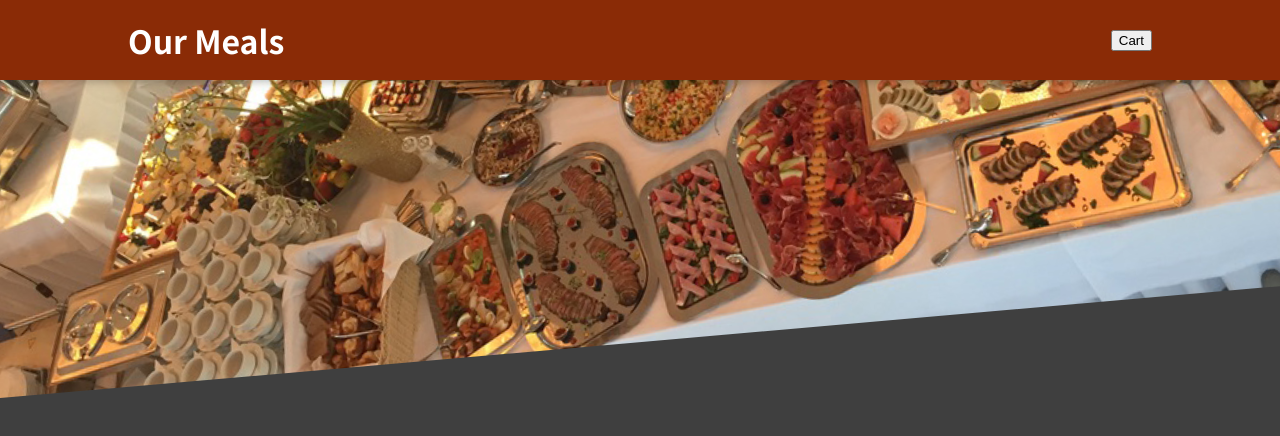
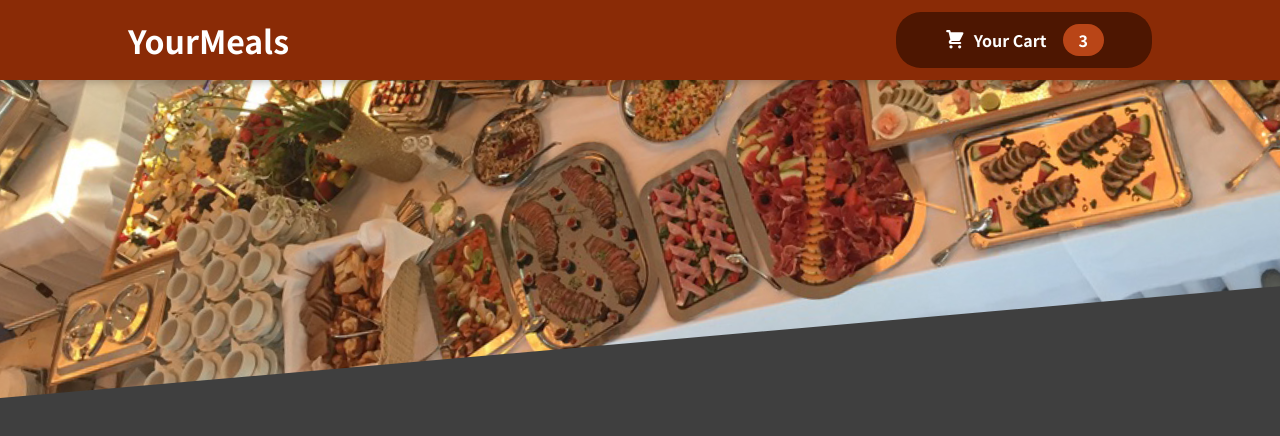
Before and after one commit to AQAMINE/Food-Order-React-Js, a React (Create React App) app: page / in a window 1280 px wide. Shown: the top 436 px of the page. Built offline with nearby package versions, Linux system fonts and the light colour scheme.

Commit message:
Header/CartButtonSvg

```diff
--- /dev/null
+++ b/src/components/Cart/CartIcon.js
@@ -0,0 +1,13 @@
+const CartIcon = () => {
+  return (
+    <svg
+      xmlns="http://www.w3.org/2000/svg"
+      viewBox="0 0 20 20"
+      fill="currentColor"
+    >
+      <path d="M3 1a1 1 0 000 2h1.22l.305 1.222a.997.997 0 00.01.042l1.358 5.43-.893.892C3.74 11.846 4.632 14 6.414 14H15a1 1 0 000-2H6.414l1-1H14a1 1 0 00.894-.553l3-6A1 1 0 0017 3H6.28l-.31-1.243A1 1 0 005 1H3zM16 16.5a1.5 1.5 0 11-3 0 1.5 1.5 0 013 0zM6.5 18a1.5 1.5 0 100-3 1.5 1.5 0 000 3z" />
+    </svg>
+  );
+};
+
+export default CartIcon;
--- a/src/components/Layout/Header.js
+++ b/src/components/Layout/Header.js
@@ -1,4 +1,5 @@
 import { Fragment } from 'react';
+import HeaderCartButton from './HeaderCartButton';
 import mealsImage from '../../assets/meals.jpeg';
 import classes from './Header.module.css';
 
@@ -6,8 +7,8 @@
     return (
         <Fragment>
             <header className={classes.header}>
-                <h1>Our Meals</h1>
-                <button>Cart</button>
+                <h1>YourMeals</h1>
+                <HeaderCartButton/>
             </header>
             <div className={classes['main-image']}>
                 <img src={mealsImage} alt="Table With delicious food"/>
--- /dev/null
+++ b/src/components/Layout/HeaderCartButton.js
@@ -0,0 +1,17 @@
+import CartIcon from '../Cart/CartIcon';
+import classes from './HeaderCartButton.module.css';
+
+const HeaderCartButton = props => {
+    return (
+        <button className={classes.button}>
+            <span className={classes.icon}>
+                <CartIcon/>
+            </span>
+            <span>Your Cart</span>
+            <span className={classes.badge}>
+                3
+            </span>
+        </button>
+    );
+}
+export default HeaderCartButton;
--- /dev/null
+++ b/src/components/Layout/HeaderCartButton.module.css
@@ -0,0 +1,63 @@
+.button {
+    cursor: pointer;
+    font: inherit;
+    border: none;
+    background-color: #4d1601;
+    color: white;
+    padding: 0.75rem 3rem;
+    display: flex;
+    justify-content: space-around;
+    align-items: center;
+    border-radius: 25px;
+    font-weight: bold;
+}
+
+.button:hover,
+.button:active {
+    background-color: #2c0d00;
+}
+
+.icon {
+    width: 1.35rem;
+    height: 1.35rem;
+    margin-right: 0.5rem;
+}
+
+.badge {
+    background-color: #b94517;
+    padding: 0.25rem 1rem;
+    border-radius: 25px;
+    margin-left: 1rem;
+    font-weight: bold;
+}
+
+.button:hover .badge,
+.button:active .badge {
+    background-color: #92320c;
+}
+
+.bump {
+    animation: bump 300ms ease-out;
+}
+
+@keyframes bump {
+    0% {
+        transform: scale(1);
+    }
+
+    10% {
+        transform: scale(0.9);
+    }
+
+    30% {
+        transform: scale(1.1);
+    }
+
+    50% {
+        transform: scale(1.15);
+    }
+
+    100% {
+        transform: scale(1);
+    }
+}
```
